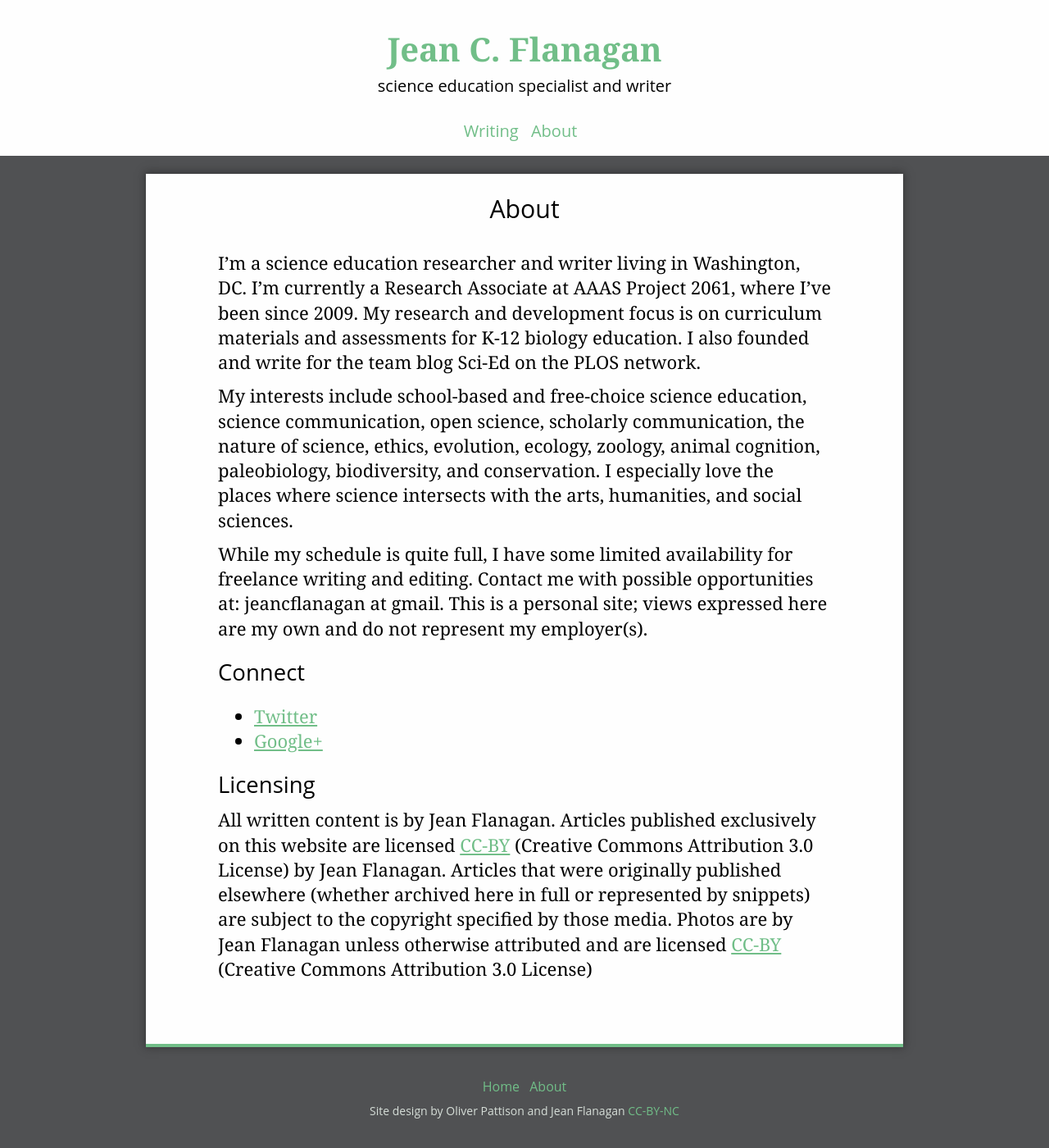
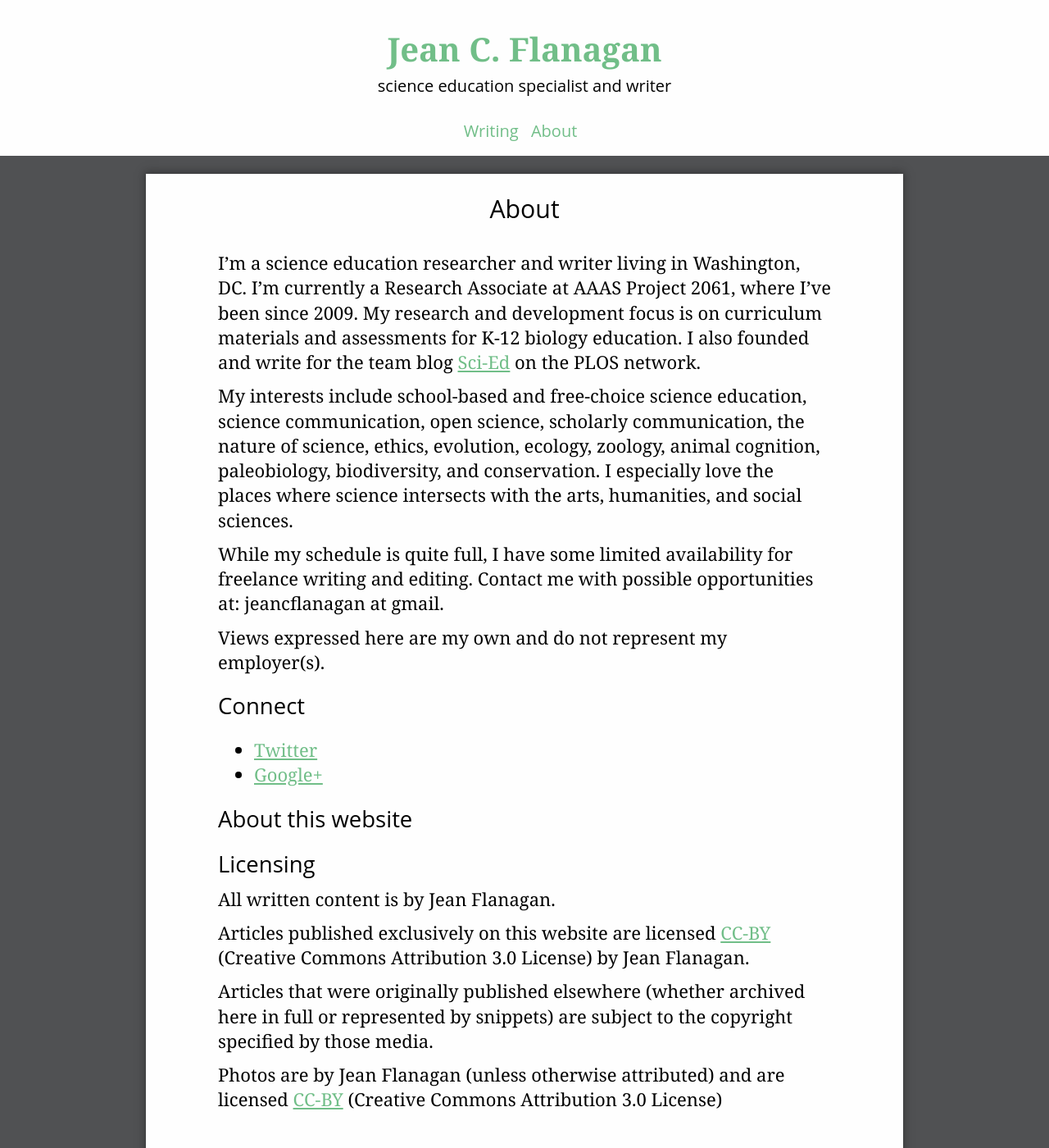
Before and after one commit to jshawl/jeancflanagan, a Jekyll site: the page built from about/index.md, in a window 1280 px wide and 1400 px high. Shown: the whole window at 82% size. Built offline with Jekyll 4.4.1, drawn with Linux system fonts in a browser that asks for light colours.

Commit message:
edited about page

```diff
--- a/about/index.md
+++ b/about/index.md
@@ -3,18 +3,27 @@ layout: static-page
 title: About
 ---
 
-I’m a science education researcher and writer living in Washington, DC. I’m currently a Research Associate at AAAS Project 2061, where I’ve been since 2009. My research and development focus is on curriculum materials and assessments for K-12 biology education. I also founded and write for the team blog Sci-Ed on the PLOS network.
+I’m a science education researcher and writer living in Washington, DC. I’m currently a Research Associate at AAAS Project 2061, where I’ve been since 2009. My research and development focus is on curriculum materials and assessments for K-12 biology education. I also founded and write for the team blog [Sci-Ed](http://blogs.plos.org/scied) on the PLOS network.
 
 My interests include school-based and free-choice science education, science communication, open science, scholarly communication, the nature of science, ethics, evolution, ecology, zoology, animal cognition, paleobiology, biodiversity, and conservation. I especially love the places where science intersects with the arts, humanities, and social sciences.
 
 While my schedule is quite full, I have some limited availability for freelance writing and editing. Contact me with possible opportunities at: jeancflanagan at gmail.
-This is a personal site; views expressed here are my own and do not represent my employer(s).
+
+Views expressed here are my own and do not represent my employer(s).
 
 ## Connect
 
 - [Twitter](https://twitter.com/jeancflanagan)
 - [Google+](https://plus.google.com/110091158982110640683/posts)
 
+## About this website
+
 ## Licensing
 
-All written content is by Jean Flanagan. Articles published exclusively on this website are licensed [CC-BY](http://creativecommons.org/licenses/by/3.0/deed.en_US) (Creative Commons Attribution 3.0 License) by Jean Flanagan. Articles that were originally published elsewhere (whether archived here in full or represented by snippets) are subject to the copyright specified by those media. Photos are by Jean Flanagan unless otherwise attributed and are licensed [CC-BY](http://creativecommons.org/licenses/by/3.0/deed.en_US) (Creative Commons Attribution 3.0 License)
+All written content is by Jean Flanagan.
+
+Articles published exclusively on this website are licensed [CC-BY](http://creativecommons.org/licenses/by/3.0/deed.en_US) (Creative Commons Attribution 3.0 License) by Jean Flanagan.
+
+Articles that were originally published elsewhere (whether archived here in full or represented by snippets) are subject to the copyright specified by those media.
+
+Photos are by Jean Flanagan (unless otherwise attributed) and are licensed [CC-BY](http://creativecommons.org/licenses/by/3.0/deed.en_US) (Creative Commons Attribution 3.0 License)
```
